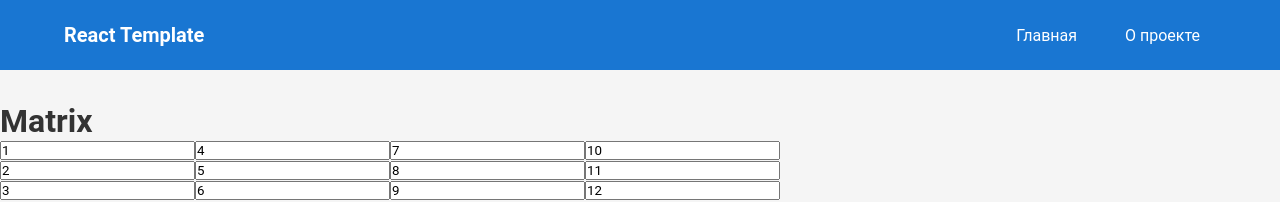
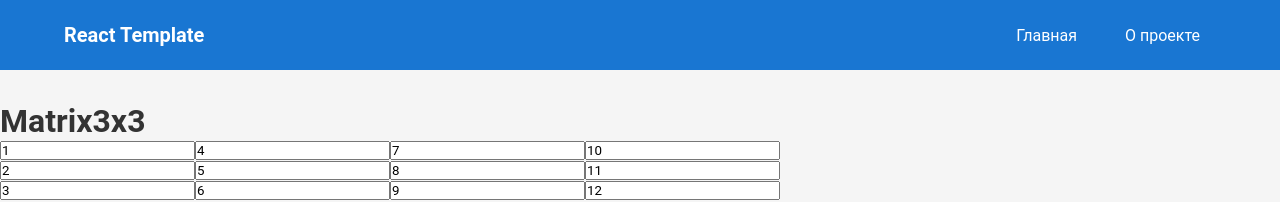
Before and after one commit to alinasos/reactvite, a React (Vite) app: page /matrix3 in a window 1280 px wide. Shown: the top 202 px of the page. Built offline with nearby package versions, Linux system fonts and the light colour scheme.

Commit message:
Matrix3x3

```diff
--- a/src/pages/Matrix3x3/Matrix3x3.tsx
+++ b/src/pages/Matrix3x3/Matrix3x3.tsx
@@ -31,7 +31,7 @@ const Matrix = () => {
 
     return (
         <div>
-            <h1>Matrix</h1>
+            <h1>Matrix3x3</h1>
             <div>
                 <input type="text" value={x1} onChange={e => setX1(e.target.value)} />
                 <input type="text" value={y1} onChange={e => setY1(e.target.value)} />
```
